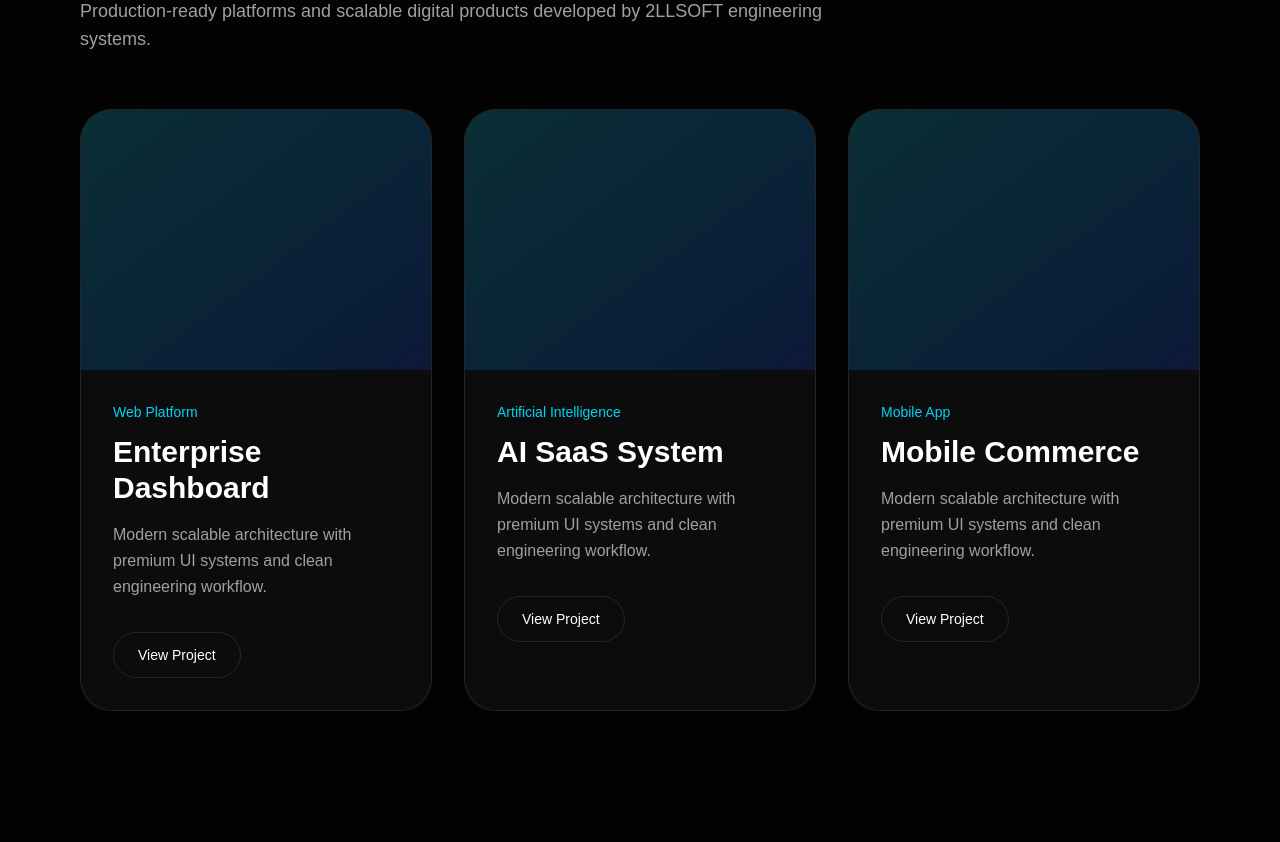
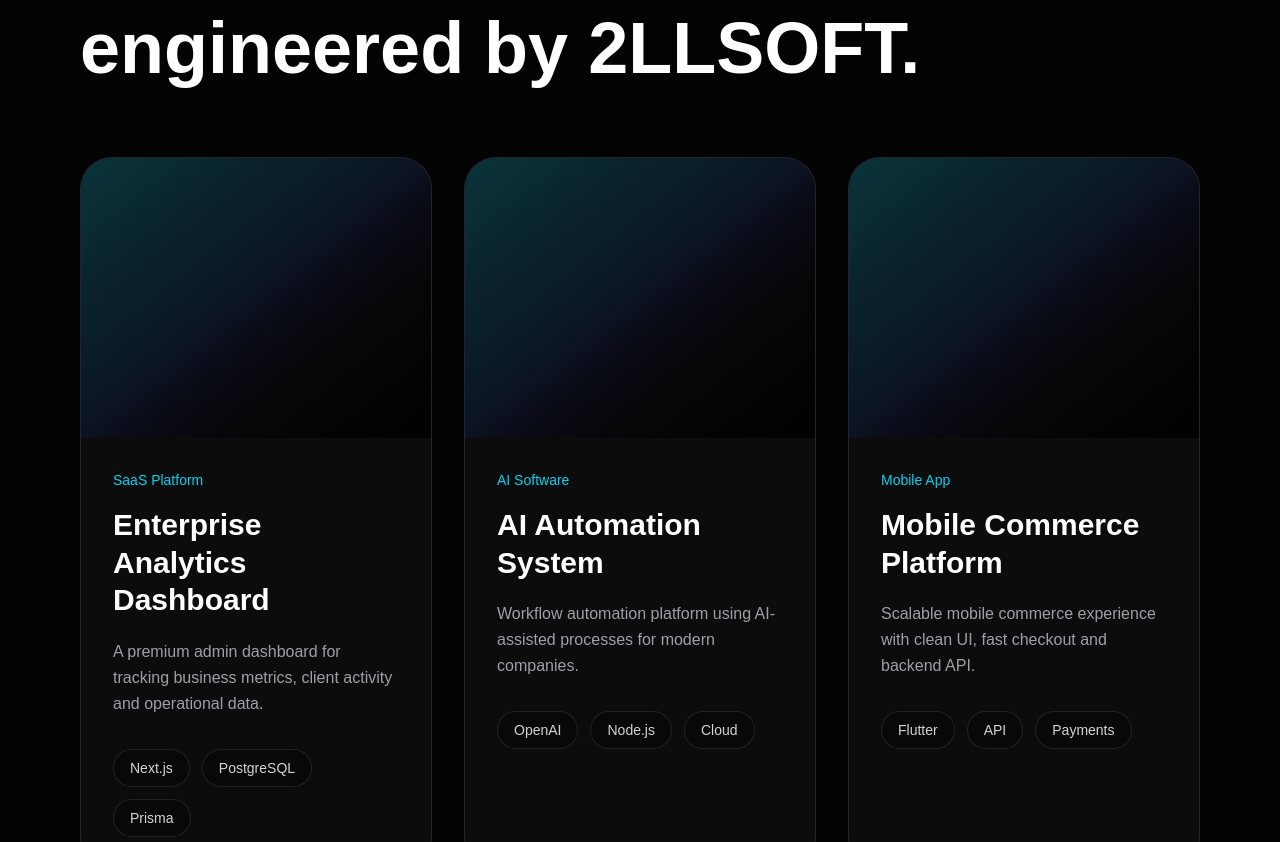
Before and after one commit to 2LLSOFT/2llsoft-clean, a Next.js app: page / in a window 1280 px wide. Shown: the part 2541-3383 px from the top of the page. Built offline with nearby package versions, Linux system fonts and the light colour scheme.

Commit message:
upgrade real portfolio section

```diff
--- a/sections/Projects.tsx
+++ b/sections/Projects.tsx
@@ -1,62 +1,67 @@
 const projects = [
   {
-    name: "Enterprise Dashboard",
-    category: "Web Platform",
+    name: "Enterprise Analytics Dashboard",
+    category: "SaaS Platform",
+    description:
+      "A premium admin dashboard for tracking business metrics, client activity and operational data.",
+    stack: ["Next.js", "PostgreSQL", "Prisma"],
   },
   {
-    name: "AI SaaS System",
-    category: "Artificial Intelligence",
+    name: "AI Automation System",
+    category: "AI Software",
+    description:
+      "Workflow automation platform using AI-assisted processes for modern companies.",
+    stack: ["OpenAI", "Node.js", "Cloud"],
   },
   {
-    name: "Mobile Commerce",
+    name: "Mobile Commerce Platform",
     category: "Mobile App",
+    description:
+      "Scalable mobile commerce experience with clean UI, fast checkout and backend API.",
+    stack: ["Flutter", "API", "Payments"],
   },
 ];
 
 export default function Projects() {
   return (
-    <section
-      id="projects"
-      className="bg-[#030303] px-6 py-24 text-white md:px-20"
-    >
+    <section id="projects" className="bg-[#030303] px-6 py-24 text-white md:px-20">
       <p className="text-xs uppercase tracking-[0.5em] text-cyan-400">
-        Projects
+        Portfolio
       </p>
 
-      <h2 className="mt-4 text-4xl font-black md:text-6xl">
-        Selected work
+      <h2 className="mt-4 max-w-5xl text-4xl font-black leading-tight md:text-7xl">
+        Selected digital products engineered by 2LLSOFT.
       </h2>
 
-      <p className="mt-6 max-w-3xl text-lg text-zinc-400">
-        Production-ready platforms and scalable digital products developed by
-        2LLSOFT engineering systems.
-      </p>
-
-      <div className="mt-14 grid gap-8 md:grid-cols-3">
+      <div className="mt-16 grid gap-8 lg:grid-cols-3">
         {projects.map((project) => (
           <div
             key={project.name}
             className="group overflow-hidden rounded-[2rem] border border-white/10 bg-white/[0.04] transition duration-300 hover:-translate-y-2 hover:border-cyan-400/40 hover:bg-cyan-400/10"
           >
-            <div className="h-[260px] bg-gradient-to-br from-cyan-500/20 to-blue-700/20 transition duration-500 group-hover:scale-105" />
+            <div className="h-[280px] bg-gradient-to-br from-cyan-400/20 via-blue-700/10 to-black" />
 
             <div className="p-8">
-              <p className="text-sm text-cyan-400">
-                {project.category}
-              </p>
+              <p className="text-sm text-cyan-400">{project.category}</p>
 
-              <h3 className="mt-3 text-3xl font-bold">
+              <h3 className="mt-4 text-3xl font-black leading-tight">
                 {project.name}
               </h3>
 
-              <p className="mt-4 leading-relaxed text-zinc-400">
-                Modern scalable architecture with premium UI systems and clean
-                engineering workflow.
+              <p className="mt-5 leading-relaxed text-zinc-400">
+                {project.description}
               </p>
 
-              <button className="mt-8 rounded-full border border-white/10 px-6 py-3 text-sm transition duration-300 hover:bg-white hover:text-black">
-                View Project
-              </button>
+              <div className="mt-8 flex flex-wrap gap-3">
+                {project.stack.map((item) => (
+                  <span
+                    key={item}
+                    className="rounded-full border border-white/10 bg-black/30 px-4 py-2 text-sm text-zinc-300"
+                  >
+                    {item}
+                  </span>
+                ))}
+              </div>
             </div>
           </div>
         ))}
```
